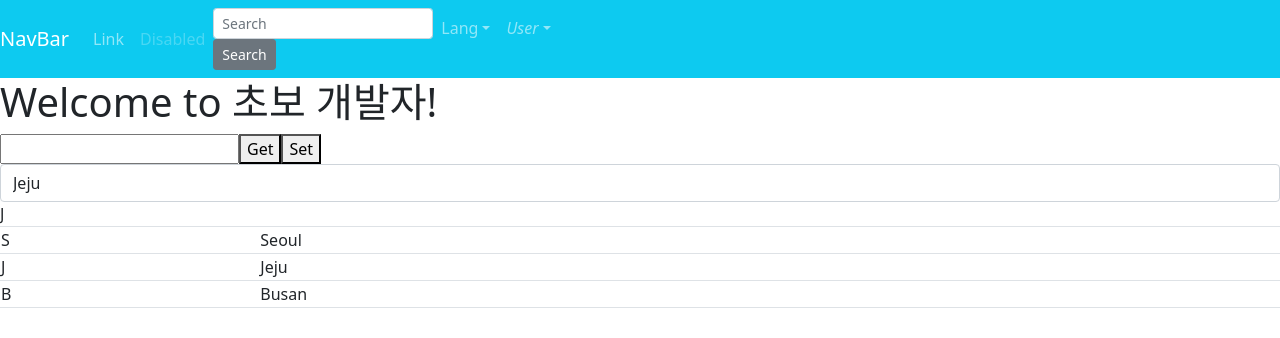
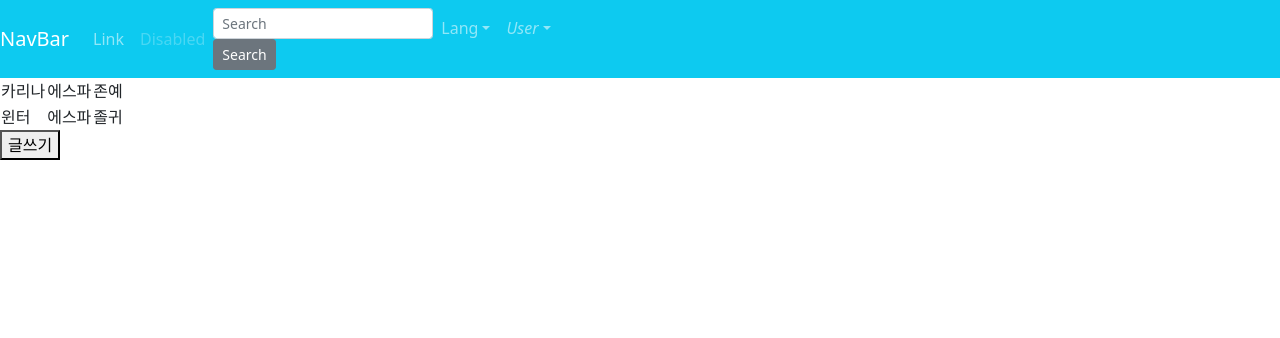
Before and after one commit to bill1224/vue, a Vue app in the folder vue_study/: page / in a window 1280 px wide. Shown: the top 338 px of the page. Built offline with nearby package versions, Linux system fonts and the light colour scheme.

Commit message:
vue - Create / Read

```diff
--- /dev/null
+++ b/vue_study/src/components/Create.vue
@@ -0,0 +1,35 @@
+<template>
+    <div>
+        <input type="text" placeholder="글쓴이" v-model="writer" />
+        <input type="text" placeholder="제목" v-model="title"/>
+        <textarea name="" id="" cols="30" rows="10" placeholder="내용" v-model="content"></textarea>
+        <button @click="write">작성</button>
+    </div>
+</template>
+
+<script>
+import data from '@/data'
+export default {
+    name: 'Create',
+    data() {
+        return {
+            data: data,
+            writer: "",
+            title: "",
+            content: ""
+        }
+    },
+    methods: {
+        write() {
+            this.data.push({
+                writer: this.writer,
+                title: this.title,
+                content: this.content
+            })
+            this.$router.push({
+                path:"/"
+            })
+        }
+    }
+}
+</script>
--- /dev/null
+++ b/vue_study/src/components/Read.vue
@@ -0,0 +1,32 @@
+<template>
+    <div>
+        <table>
+            <tr v-for="(value,i) in data" :key=i>
+                <td>{{ value.writer }}</td>
+                <td>{{ value.title }}</td>
+                <td>{{ value.content }}</td>
+            </tr>
+        </table>
+        <button @click="write">글쓰기</button>
+    </div>
+
+</template>
+
+<script>
+import data from '../data/index.js'
+export default {
+    name: 'Read',
+    data() {
+        return {
+            data: data
+        }
+    },
+    methods: {
+        write() {
+            this.$router.push({
+                path: 'create'
+            })
+        }
+    }
+}
+</script>
--- /dev/null
+++ b/vue_study/src/data/index.js
@@ -0,0 +1,12 @@
+export default [
+    {
+        writer: '카리나',
+        title: '에스파',
+        content: '존예'
+    },
+    {
+        writer: '윈터',
+        title: '에스파',
+        content: '졸귀'
+    }
+]
--- a/vue_study/src/router.js
+++ b/vue_study/src/router.js
@@ -1,21 +1,33 @@
 import Vue from "vue";
 import VueRouter from "vue-router";
-import Home from "./views/Home";
+// import Home from "./views/Home";
 import About from "./views/About";
+import Read from "./components/Read";
+import Create from "./components/Create";
 
 Vue.use(VueRouter);
 
 const router = new VueRouter({
     mode: "history",
     routes: [
-        {
-            path:"/",
-            component: Home
-        },
+        // {
+        //     path:"/",
+        //     component: Home
+        // },
         {
             path:"/about",
             component: About
-        }
+        },
+        {
+            path: "/",
+            name: "Read",
+            component: Read
+        },
+        {
+            path: "/create",
+            name: "Create",
+            component: Create
+        },
     ]
 
 });
```
